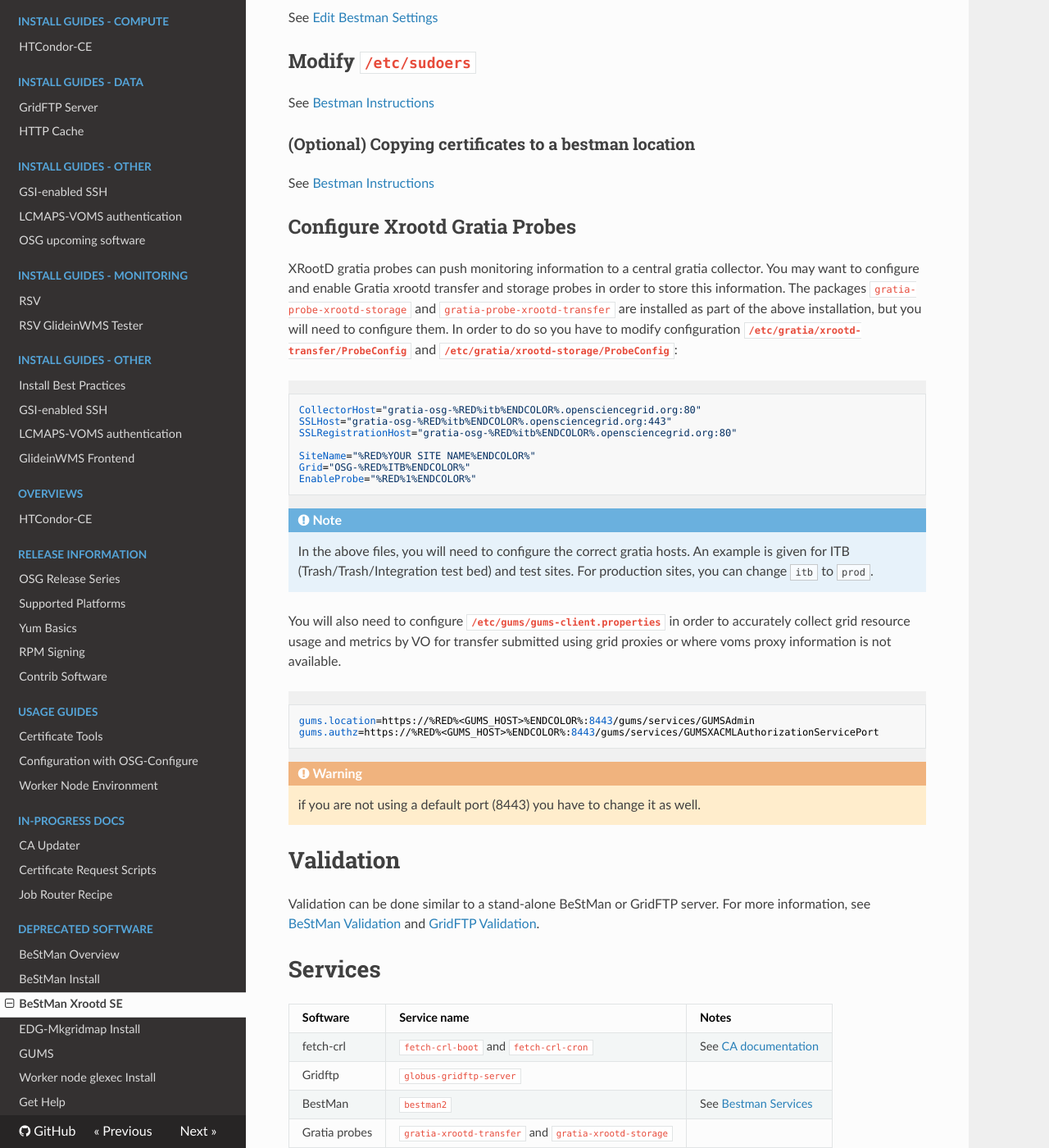
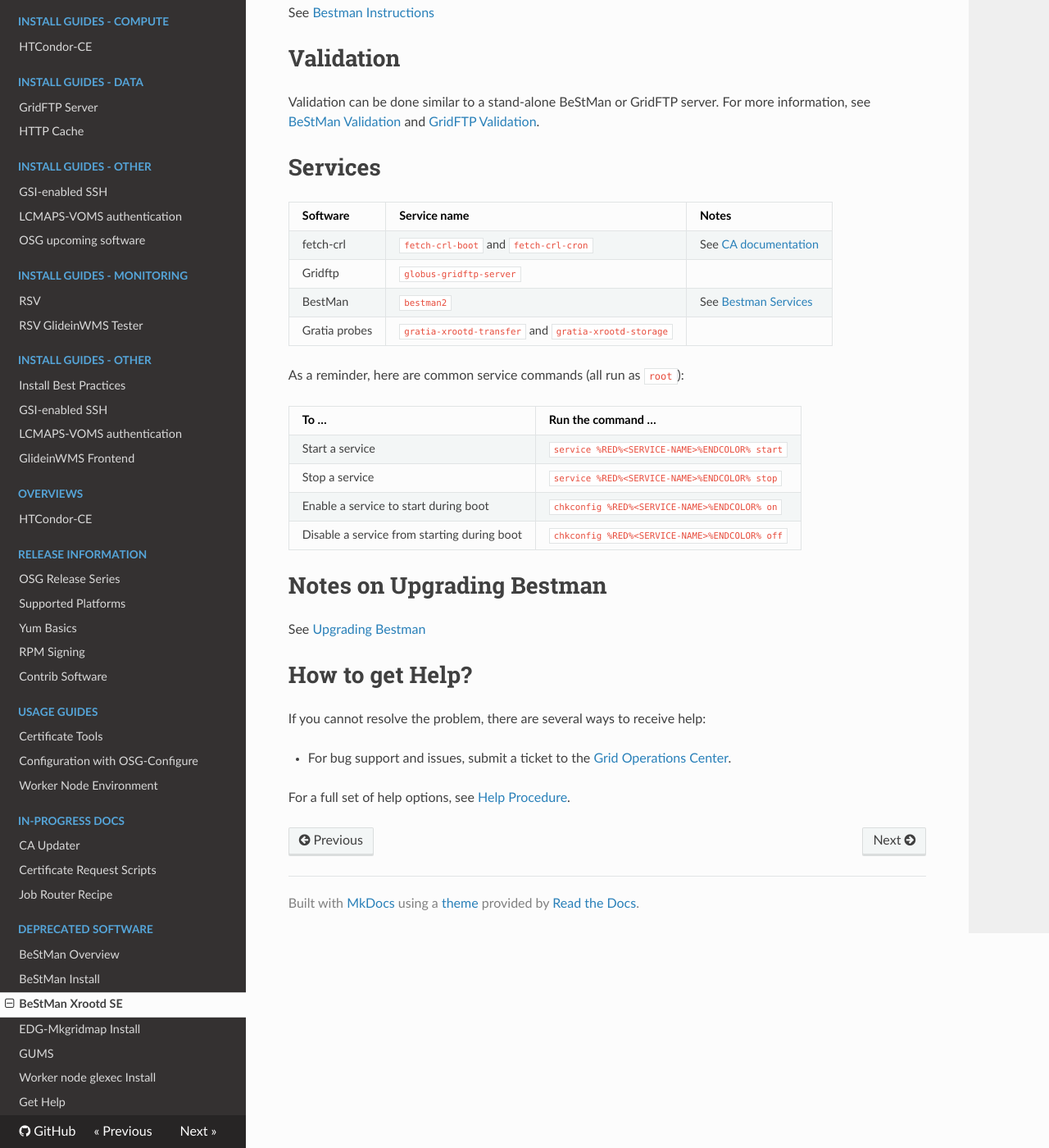
Before and after one commit to osg-htc/docs, an MkDocs documentation site: the page built from docs/data/install-bestman-xrootd.md, in a window 1280 px wide and 1400 px high, scrolled down 5171 px. Shown: the whole window at 82% size. Built offline with MkDocs 1.6.1, drawn with Linux system fonts in a browser that asks for light colours; nearby versions of some CDN libraries; old or Windows-style settings are respelled for this version of MkDocs; some of the changed text lies outside the part shown.

Commit message:
Changes request by Brian B

```diff
--- a/docs/data/install-bestman-xrootd.md
+++ b/docs/data/install-bestman-xrootd.md
@@ -5,9 +5,6 @@
 ===================
 
 This page explains how to install the BeStMan Storage Element with underlying XRootD storage.
-
-!!! note
-    Starting on 11 February 2014, all OSG-issued Digicert certificates (host, service, and personal) use the SHA-2 algorithm. %RED%The BeStMan software must be on a recent version to support SHA-2 certificates%ENDCOLOR%. Please visit [our SHA-2 compliance page](https://opensciencegrid.github.io/technology/projects/sha2-support/) for more information about minimum required versions of software components.
 
 Requirements
 ============
@@ -57,7 +54,6 @@
 | Service Name            | Protocol    | Port Number                      | Inbound | Outbound |Commen                     |
 |:------------------------|:------------|:---------------------------------|:--------|:---------|:--------------------------|
 | GridFTP                 | tcp         |2811 and `GLOBUS_TCP_SOURCE_RANGE`| YES     |          | contiguous range of ports |
-| Storage Resource Manager| tcp         | 8080                             | YES     |          |                           |
 | Storage Resource Manager| tcp		|  8443                            | YES     |          |                           |
 
 
@@ -200,33 +196,6 @@
 See [Bestman Instructions](../data/bestman-install/#copying-certificates-to-an-alternate-location)
 
 
-Configure Xrootd Gratia Probes
-------------------------------
-
-XRootD gratia probes can push monitoring information to a central gratia collector. You may want to configure and enable Gratia xrootd transfer and storage probes in order to store this information. The packages `gratia-probe-xrootd-storage` and `gratia-probe-xrootd-transfer` are installed as part of the above installation, but you will need to configure them. In order to do so you have to modify configuration **`/etc/gratia/xrootd-transfer/ProbeConfig`** and **`/etc/gratia/xrootd-storage/ProbeConfig`**:
-
-
-    :::file
-    CollectorHost="gratia-osg-%RED%itb%ENDCOLOR%.opensciencegrid.org:80"
-    SSLHost="gratia-osg-%RED%itb%ENDCOLOR%.opensciencegrid.org:443"
-    SSLRegistrationHost="gratia-osg-%RED%itb%ENDCOLOR%.opensciencegrid.org:80"
-
-    SiteName="%RED%YOUR SITE NAME%ENDCOLOR%"
-    Grid="OSG-%RED%ITB%ENDCOLOR%"
-    EnableProbe="%RED%1%ENDCOLOR%"
-
-!!! note
-    In the above files, you will need to configure the correct gratia hosts. An example is given for ITB (Trash/Trash/Integration test bed) and test sites. For production sites, you can change `itb` to `prod`.
-
-You will also need to configure **`/etc/gums/gums-client.properties`** in order to accurately collect grid resource usage and metrics by VO for transfer submitted using grid proxies or where voms proxy information is not available.
-
-    :::file
-    gums.location=https://%RED%<GUMS_HOST>%ENDCOLOR%:8443/gums/services/GUMSAdmin
-    gums.authz=https://%RED%<GUMS_HOST>%ENDCOLOR%:8443/gums/services/GUMSXACMLAuthorizationServicePort
-
-!!! warning
-    if you are not using a default port (8443) you have to change it as well.
-
 Validation
 ==========
 
```
